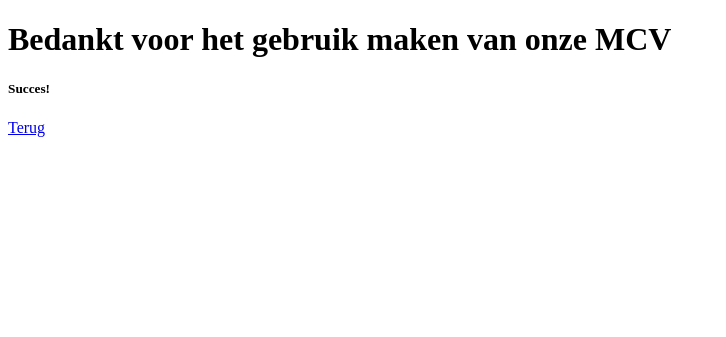
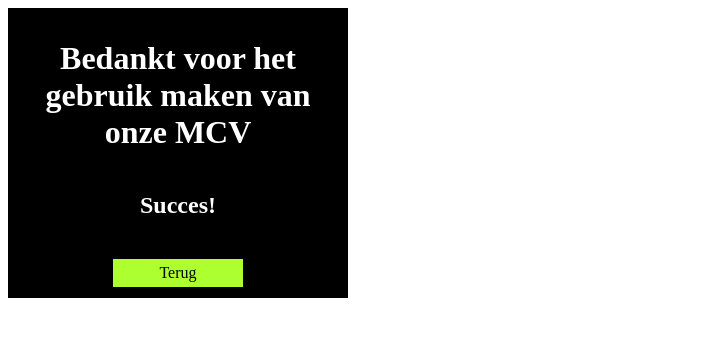
Before and after one commit to alikashev/mvc, a PHP site: page /View/succes.php in a window 1280 px wide. Shown: the top 337 px of the page, without its empty margins (0-726 px from the left). Run offline with PHP 8.4, Linux system fonts and the light colour scheme.

Commit message:
styled the table and changed the links

```diff
--- a/Controller/ContactsController.php
+++ b/Controller/ContactsController.php
@@ -23,6 +23,9 @@ class ContactsController {
                     break;
                 case 'read':
                         $this->collectReadAllContacts();
+                    break;
+                case 'createform':
+                        require 'View/create.php';
                     break;
                 case 'readone':
                         $this->collectReadOneContact($_REQUEST['contact_id']);
--- a/View/OutputData.php
+++ b/View/OutputData.php
@@ -6,7 +6,7 @@ class OutputData {
     }
 
     function createForm() {
-        //todo
+
     }
 
     function createSelectBox() {
@@ -16,7 +16,6 @@ class OutputData {
 
     function createTable($rows) {
         $html = '<table class="tablerow" border="1">';
-        $html .= "<a href='./View/create.php'>Maak contact aan</a>";
             $html .= '<tr>';
             	foreach($rows[0] as $key => $value){
             		$html .= "<th>" . $key . "</th>";
@@ -27,7 +26,7 @@ class OutputData {
             			foreach($row as $columns) {
             				$html .= "<td>" . $columns . "</td>";
             			}
-                        $html .= "<td><a id=\"Button-td\" href=\"index.php?action=readone&contact_id=".$row["contact_id"]."\">Read</a></td>";
+                        $html .= "<td><a class=\"Button-td\" href=\"index.php?action=readone&contact_id=".$row["contact_id"]."\">Read</a></td>";
                         $html .= "<td><a id=\"Button-td\" href=\"index.php?action=delete&contact_id=".$row["contact_id"]."\">Delete</a></td>";
                         $html .= "<td><a id=\"Button-td\" href=\"index.php?action=update&contact_id=".$row["contact_id"]."\">Update</a></td>";
             		$html .= '</tr>';
--- a/View/create.php
+++ b/View/create.php
@@ -5,11 +5,11 @@
     <meta http-equiv="X-UA-Compatible" content="IE=edge">
     <meta name="viewport" content="width=device-width, initial-scale=1.0">
     <title>Create - MVC</title>
-    <link rel="stylesheet" href="../assets/css/style.css">
+    <link rel="stylesheet" href="./assets/css/style.css">
 </head>
 <body>
     <div class="container">
-        <form action="../index.php?action=create" method="POST">
+        <form action="./index.php?action=create" method="POST">
             <div class="name">
                 <label for="name">Voor en achternaam</label>
                 <input name="contact_name" type="text">
--- a/View/css/style.css
+++ b/View/css/style.css
@@ -1,13 +1,11 @@
 .content-container{
-  display: flex;
-  justify-content: center;
-  align-items: center;
+
 }
 
 .topnav {
     overflow: hidden;
     background-color: #333;
-    margin-bottom: 100px;
+    margin-bottom: 20px;
 }
 
   .topnav a {
@@ -41,3 +39,44 @@
       background-color: wheat;
       cursor: pointer;
 }
+
+.succes-modal {
+  display: flex;
+  flex-direction: column;
+  text-align: center;
+  padding: 20px;
+  width: 300px;
+  height: 250px;
+  color: #fff;
+  background-color: black;
+  justify-content: center;
+  align-items: center;
+}
+
+.btn {
+  padding: 5px;
+  background-color: greenyellow;
+  color: black;
+  width: 120px;
+  margin-top: 20px;
+  text-decoration: none;
+}
+
+.button-td {
+  background-color: #04AA6D;
+}
+
+.reead-btn {
+  color: #fff;
+  background-color: green;
+}
+
+.delete-btn {
+  color: #fff;
+  background-color: red;
+}
+
+.update-btn {
+  color: #fff;
+  background-color: yellow;
+}
--- a/View/succes.php
+++ b/View/succes.php
@@ -4,13 +4,12 @@
     <meta charset="UTF-8">
     <meta http-equiv="X-UA-Compatible" content="IE=edge">
     <meta name="viewport" content="width=device-width, initial-scale=1.0">
-    <title>Succes</title>
+    <link rel="stylesheet" href="View/css/style.css">
+    <title> MVC - Succes</title>
 </head>
 <body>
-    <div class="container">
+    <div class="succes-modal">
         <h1>Bedankt voor het gebruik maken van onze MCV</h1>
-        <h5>Succes!</h5>
-        <a href="./index.php">Terug</a>
+        <h2>Succes!</h2>
+        <a class='btn' href="./index.php">Terug</a>
     </div>
-</body>
-</html>
```
Also changed, not shown: View/home.php (+8 -0 lines), assets/css/style.css (line endings or trailing spaces). Lines whose indentation alone changed are shown as unchanged.
